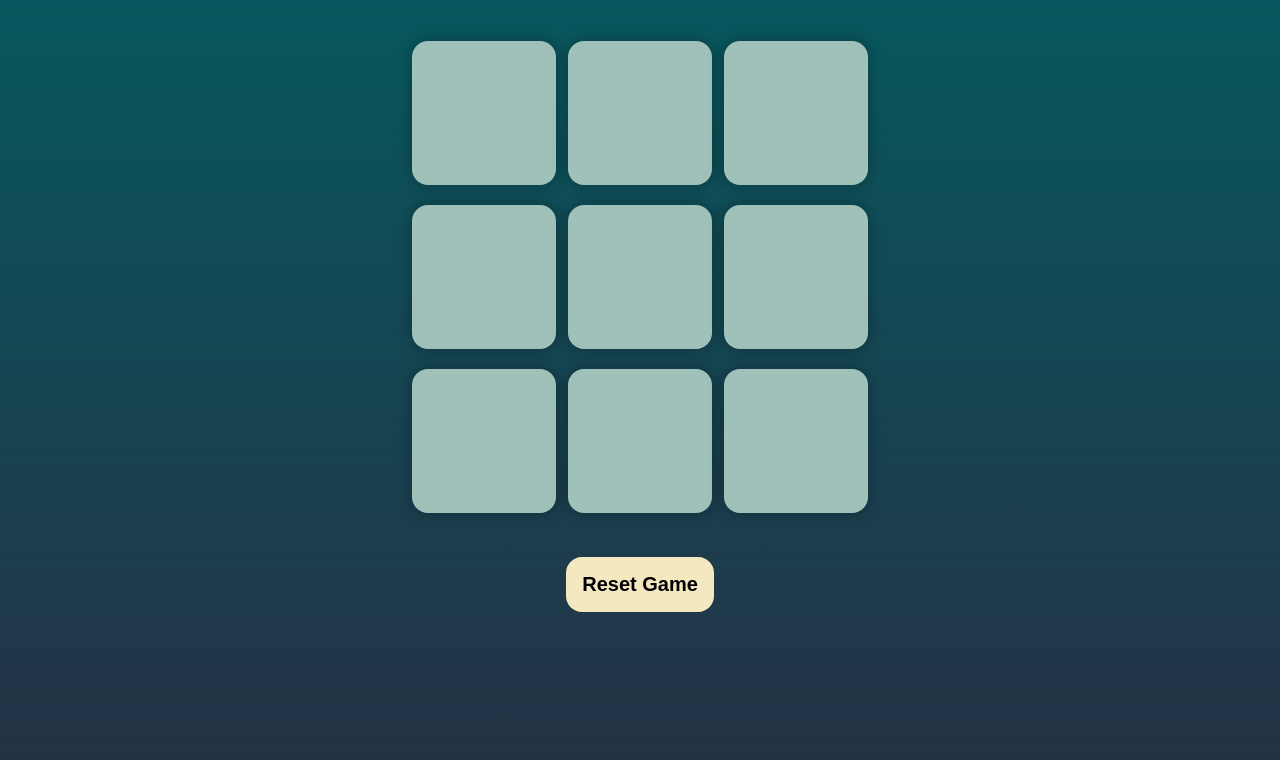
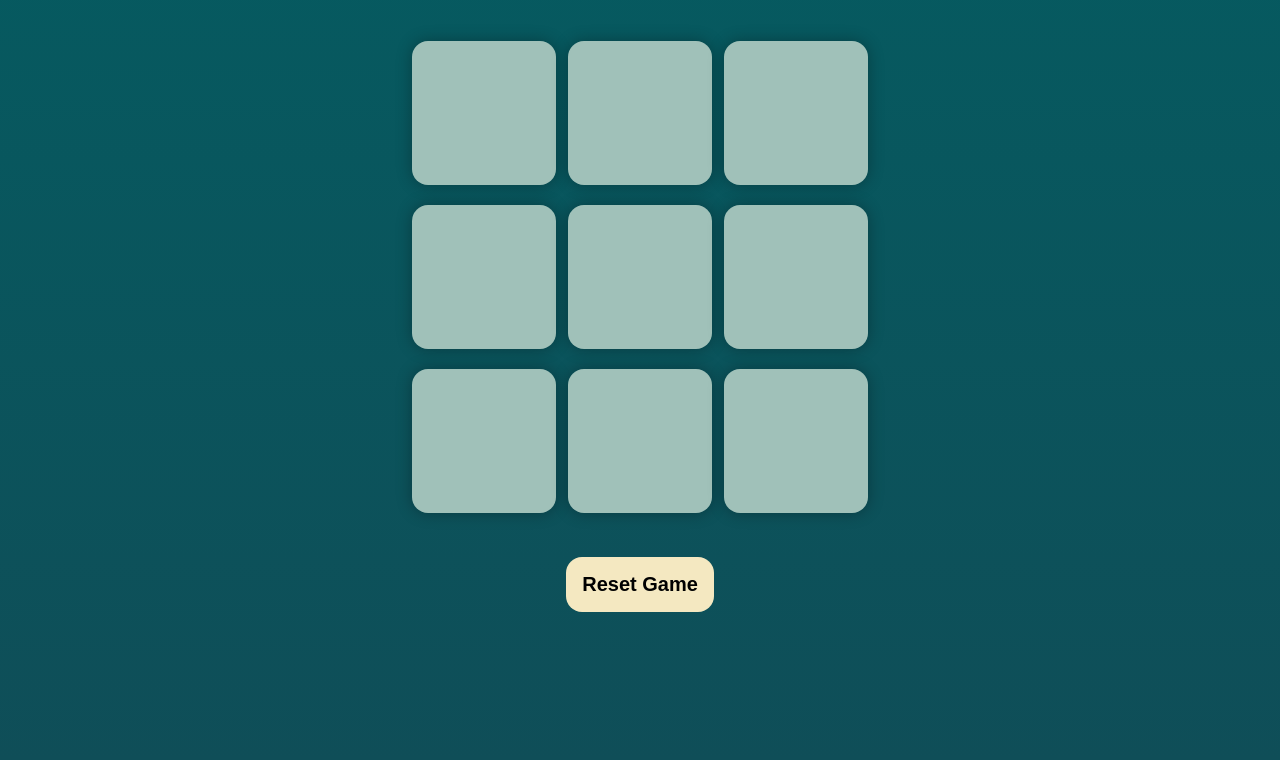
Before and after one commit to iDkmehta/ticTacToe, a plain HTML site: page index.html in a window 1280 px wide. Shown: the part 40-800 px from the top of the page. Drawn offline with Linux system fonts and the light colour scheme.

Commit message:
Update style.css

```diff
--- a/style.css
+++ b/style.css
@@ -8,7 +8,7 @@ body {
   background: linear-gradient(#065a60, #331e38);
   text-align: center;
   color: white;
-  height: 150vh;
+  height: 500vh;
 }
 
 .container {
```
